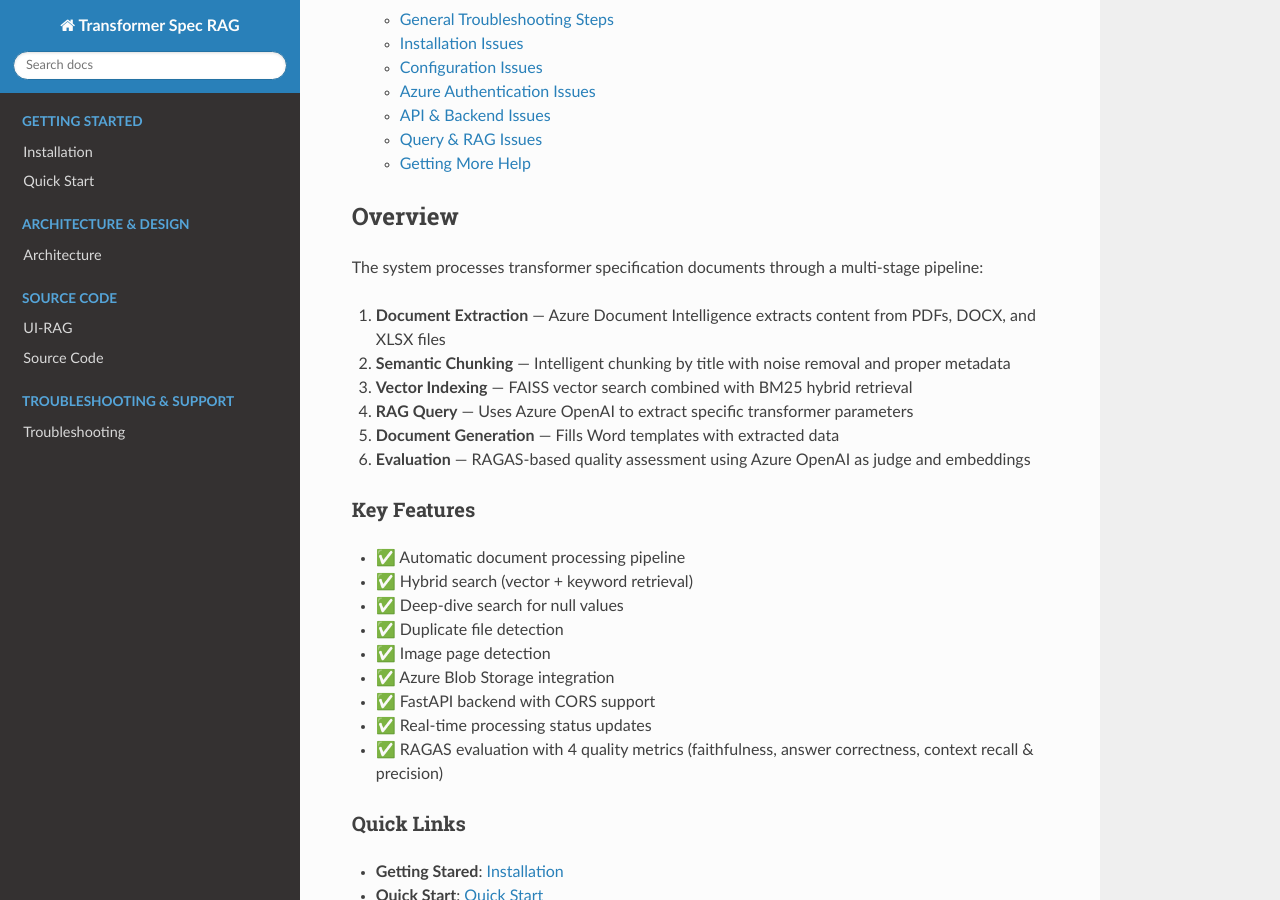
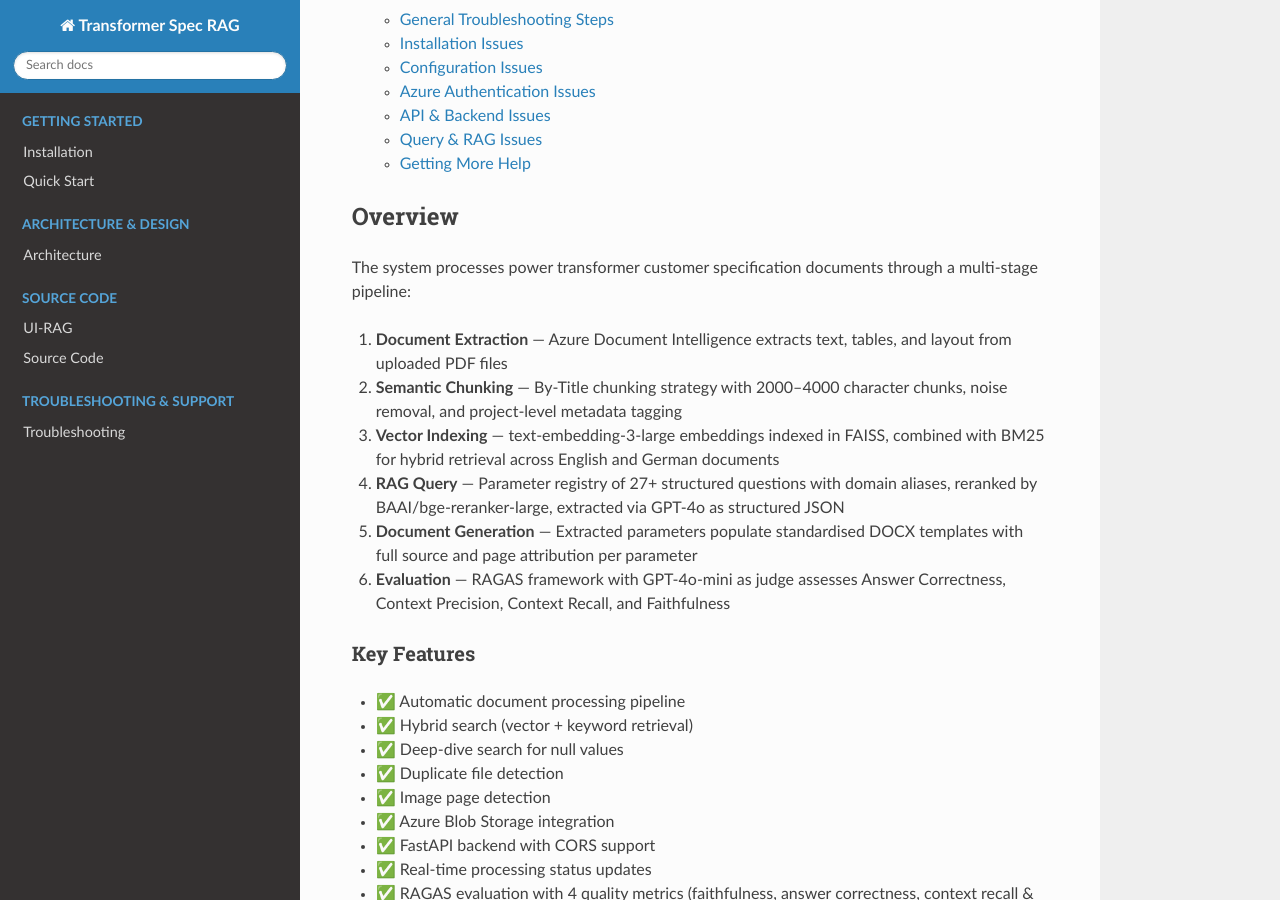
Before and after one commit to chaitra-bhandari/TransformerRag, a Sphinx documentation site: the page built from UI-RAG/docs/index.rst, in a window 1280 px wide and 900 px high, scrolled down 2240 px. Built offline with Sphinx 7.4.7 and the Read the Docs theme 3.1.0, drawn with Linux system fonts in a browser that asks for light colours; pages that are not in the unit, such as notebooks, are missing from menus.

Commit message:
Update index.rst

```diff
--- a/UI-RAG/docs/index.rst
+++ b/UI-RAG/docs/index.rst
@@ -54,14 +54,14 @@
 Overview
 --------
 
-The system processes transformer specification documents through a multi-stage pipeline:
+The system processes power transformer customer specification documents through a multi-stage pipeline:
 
-1. **Document Extraction** — Azure Document Intelligence extracts content from PDFs, DOCX, and XLSX files
-2. **Semantic Chunking** — Intelligent chunking by title with noise removal and proper metadata
-3. **Vector Indexing** — FAISS vector search combined with BM25 hybrid retrieval
-4. **RAG Query** — Uses Azure OpenAI to extract specific transformer parameters
-5. **Document Generation** — Fills Word templates with extracted data
-6. **Evaluation** — RAGAS-based quality assessment using Azure OpenAI as judge and embeddings
+1. **Document Extraction** — Azure Document Intelligence extracts text, tables, and layout from uploaded PDF files
+2. **Semantic Chunking** — By-Title chunking strategy with 2000–4000 character chunks, noise removal, and project-level metadata tagging
+3. **Vector Indexing** — text-embedding-3-large embeddings indexed in FAISS, combined with BM25 for hybrid retrieval across English and German documents
+4. **RAG Query** — Parameter registry of 27+ structured questions with domain aliases, reranked by BAAI/bge-reranker-large, extracted via GPT-4o as structured JSON
+5. **Document Generation** — Extracted parameters populate standardised DOCX templates with full source and page attribution per parameter
+6. **Evaluation** — RAGAS framework with GPT-4o-mini as judge assesses Answer Correctness, Context Precision, Context Recall, and Faithfulness
 
 Key Features
 ~~~~~~~~~~~~
```
